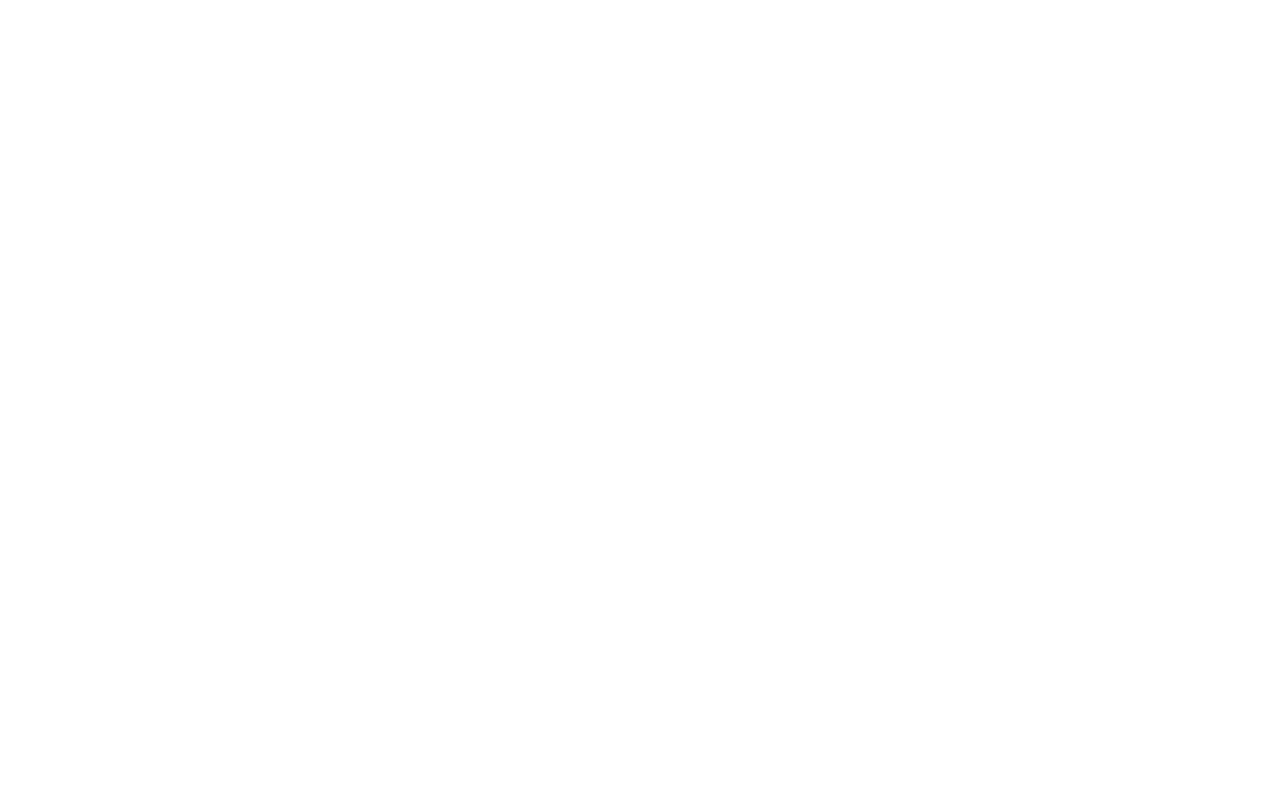
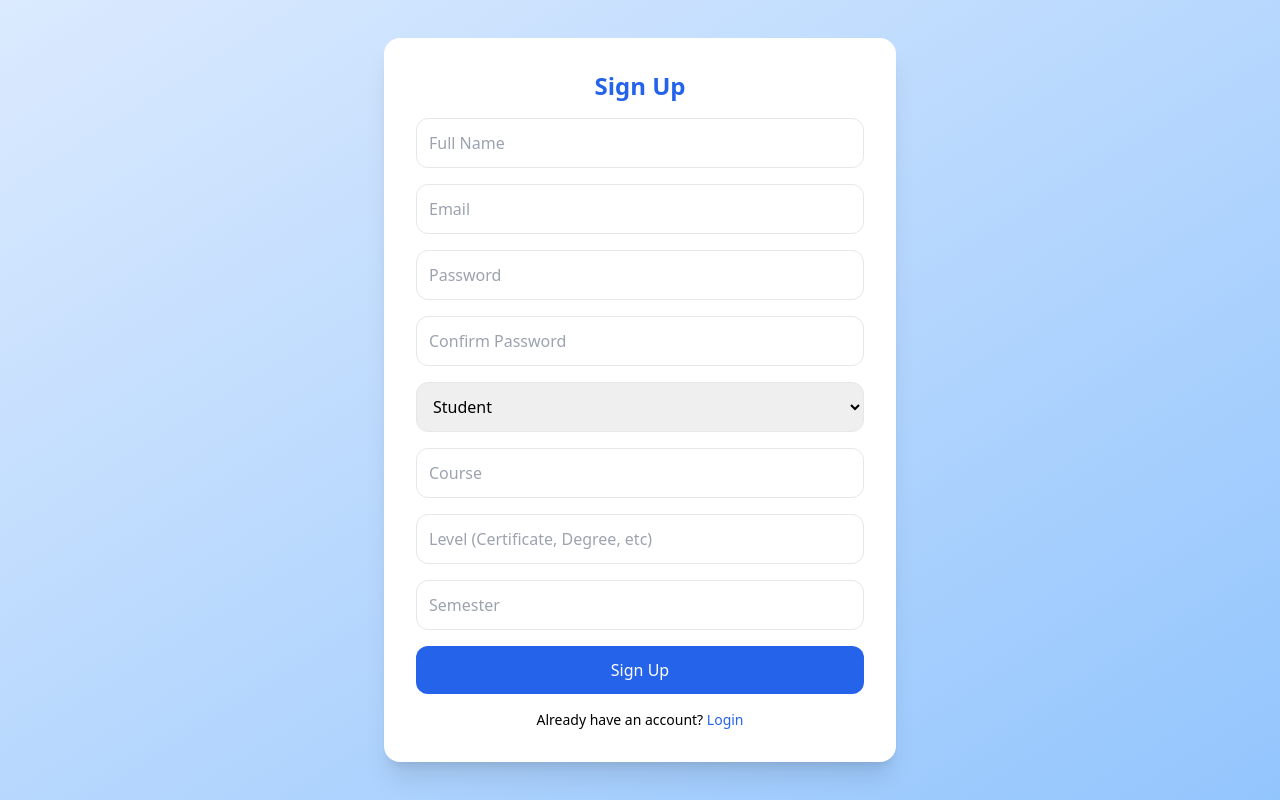
Before and after one commit to Ngosoman/Timetable, a React (Vite) app: page /signup in a window 1280 px wide. Before the commit this address had no page. Built offline with nearby package versions, Linux system fonts and the light colour scheme.

Commit message:
feat: add Signup component and integrate routing in App

```diff
--- a/src/App.jsx
+++ b/src/App.jsx
@@ -3,12 +3,14 @@
 import AdminDashboard from "./Components/Admin/Dashboard";
 import TeacherDashboard from "./Components/Teacher/Dashboard";
 import StudentDashboard from "./Components/Student/Dashboard";
+import Signup from "./components/Auth/Signup";
 
 function App() {
   return (
     <Router>
       <Routes>
         <Route path="/" element={<Login />} />
+        <Route path="/signup" element={<Signup />} />
         <Route path="/admin" element={<AdminDashboard />} />
         <Route path="/teacher" element={<TeacherDashboard />} />
         <Route path="/student" element={<StudentDashboard />} />
--- /dev/null
+++ b/src/Components/Auth/Login.jsx
@@ -0,0 +1,68 @@
+import { useState } from "react";
+import { useNavigate } from "react-router-dom";
+import { useAuth } from "../../context/AuthContext";
+
+const Login = () => {
+  const [name, setName] = useState("");
+  const [role, setRole] = useState("student");
+  const [password, setPassword] = useState("");
+  const navigate = useNavigate();
+  const { setUser } = useAuth();
+
+  const handleLogin = (e) => {
+    e.preventDefault();
+    setUser({ name, role });
+
+    if (role === "admin") navigate("/admin");
+    else if (role === "teacher") navigate("/teacher");
+    else navigate("/student");
+  };
+
+  return (
+    <div className="min-h-screen flex items-center justify-center bg-gradient-to-br from-blue-100 to-blue-300">
+      <form
+        onSubmit={handleLogin}
+        className="bg-white p-8 rounded-2xl shadow-xl w-full max-w-md space-y-6"
+      >
+        <h2 className="text-2xl font-bold text-center text-blue-600">Campus Timetable Login</h2>
+
+        <input
+          type="text"
+          placeholder="Enter your name"
+          value={name}
+          onChange={(e) => setName(e.target.value)}
+          required
+          className="w-full p-3 border border-gray-300 rounded-xl focus:outline-none focus:ring-2 focus:ring-blue-400"
+        />
+
+        <input
+          type="password"
+          placeholder="Enter password"
+          value={password}
+          onChange={(e) => setPassword(e.target.value)}
+          required
+          className="w-full p-3 border border-gray-300 rounded-xl focus:outline-none focus:ring-2 focus:ring-blue-400"
+        />
+
+        <select
+          value={role}
+          onChange={(e) => setRole(e.target.value)}
+          className="w-full p-3 border border-gray-300 rounded-xl"
+        >
+          <option value="student">Student</option>
+          <option value="teacher">Teacher</option>
+          <option value="admin">Admin</option>
+        </select>
+
+        <button
+          type="submit"
+          className="w-full bg-blue-600 text-white font-semibold py-3 rounded-xl hover:bg-blue-700 transition"
+        >
+          Login
+        </button>
+      </form>
+    </div>
+  );
+};
+
+export default Login;
--- /dev/null
+++ b/src/Components/Auth/Signup.jsx
@@ -0,0 +1,149 @@
+import { useState } from "react";
+import { useNavigate } from "react-router-dom";
+
+const Signup = () => {
+  const [role, setRole] = useState("student");
+  const [form, setForm] = useState({
+    name: "",
+    email: "",
+    password: "",
+    confirmPassword: "",
+    course: "",
+    level: "",
+    semester: "",
+    subject: ""
+  });
+
+  const navigate = useNavigate();
+
+  const handleChange = (e) => {
+    setForm({ ...form, [e.target.name]: e.target.value });
+  };
+
+  const handleSignup = (e) => {
+    e.preventDefault();
+    if (form.password !== form.confirmPassword) {
+      alert("Passwords don't match!");
+      return;
+    }
+
+    // Normally, here you'd send to backend
+    alert("Account created!");
+    navigate("/");
+  };
+
+  return (
+    <div className="min-h-screen flex items-center justify-center bg-gradient-to-br from-blue-100 to-blue-300">
+      <form
+        onSubmit={handleSignup}
+        className="bg-white p-8 rounded-2xl shadow-xl w-full max-w-lg space-y-4"
+      >
+        <h2 className="text-2xl font-bold text-center text-blue-600">Sign Up</h2>
+
+        <input
+          type="text"
+          name="name"
+          placeholder="Full Name"
+          required
+          onChange={handleChange}
+          className="w-full p-3 border rounded-xl"
+        />
+
+        <input
+          type="email"
+          name="email"
+          placeholder="Email"
+          required
+          onChange={handleChange}
+          className="w-full p-3 border rounded-xl"
+        />
+
+        <input
+          type="password"
+          name="password"
+          placeholder="Password"
+          required
+          onChange={handleChange}
+          className="w-full p-3 border rounded-xl"
+        />
+
+        <input
+          type="password"
+          name="confirmPassword"
+          placeholder="Confirm Password"
+          required
+          onChange={handleChange}
+          className="w-full p-3 border rounded-xl"
+        />
+
+        <select
+          value={role}
+          onChange={(e) => setRole(e.target.value)}
+          className="w-full p-3 border rounded-xl"
+        >
+          <option value="student">Student</option>
+          <option value="teacher">Teacher</option>
+        </select>
+
+        {role === "teacher" && (
+          <input
+            type="text"
+            name="subject"
+            placeholder="Subject You Teach"
+            required
+            onChange={handleChange}
+            className="w-full p-3 border rounded-xl"
+          />
+        )}
+
+        {role === "student" && (
+          <>
+            <input
+              type="text"
+              name="course"
+              placeholder="Course"
+              required
+              onChange={handleChange}
+              className="w-full p-3 border rounded-xl"
+            />
+            <input
+              type="text"
+              name="level"
+              placeholder="Level (Certificate, Degree, etc)"
+              required
+              onChange={handleChange}
+              className="w-full p-3 border rounded-xl"
+            />
+            <input
+              type="text"
+              name="semester"
+              placeholder="Semester"
+              required
+              onChange={handleChange}
+              className="w-full p-3 border rounded-xl"
+            />
+          </>
+        )}
+
+        <button
+          type="submit"
+          className="w-full bg-blue-600 text-white py-3 rounded-xl hover:bg-blue-700 transition"
+        >
+          Sign Up
+        </button>
+
+        <p className="text-center text-sm">
+          Already have an account?{" "}
+          <span
+            className="text-blue-600 cursor-pointer"
+            onClick={() => navigate("/")}
+          >
+            Login
+          </span>
+        </p>
+      </form>
+    </div>
+  );
+};
+
+export default Signup;
--- a/src/index.jsx
+++ b/src/index.jsx
@@ -0,0 +1,12 @@
+import React from "react";
+import ReactDOM from "react-dom/client";
+import App from "./App";
+import { AuthProvider } from "./context/AuthContext";
+import "./index.css";
+
+const root = ReactDOM.createRoot(document.getElementById("root"));
+root.render(
+  <AuthProvider>
+    <App />
+  </AuthProvider>
+);
```
